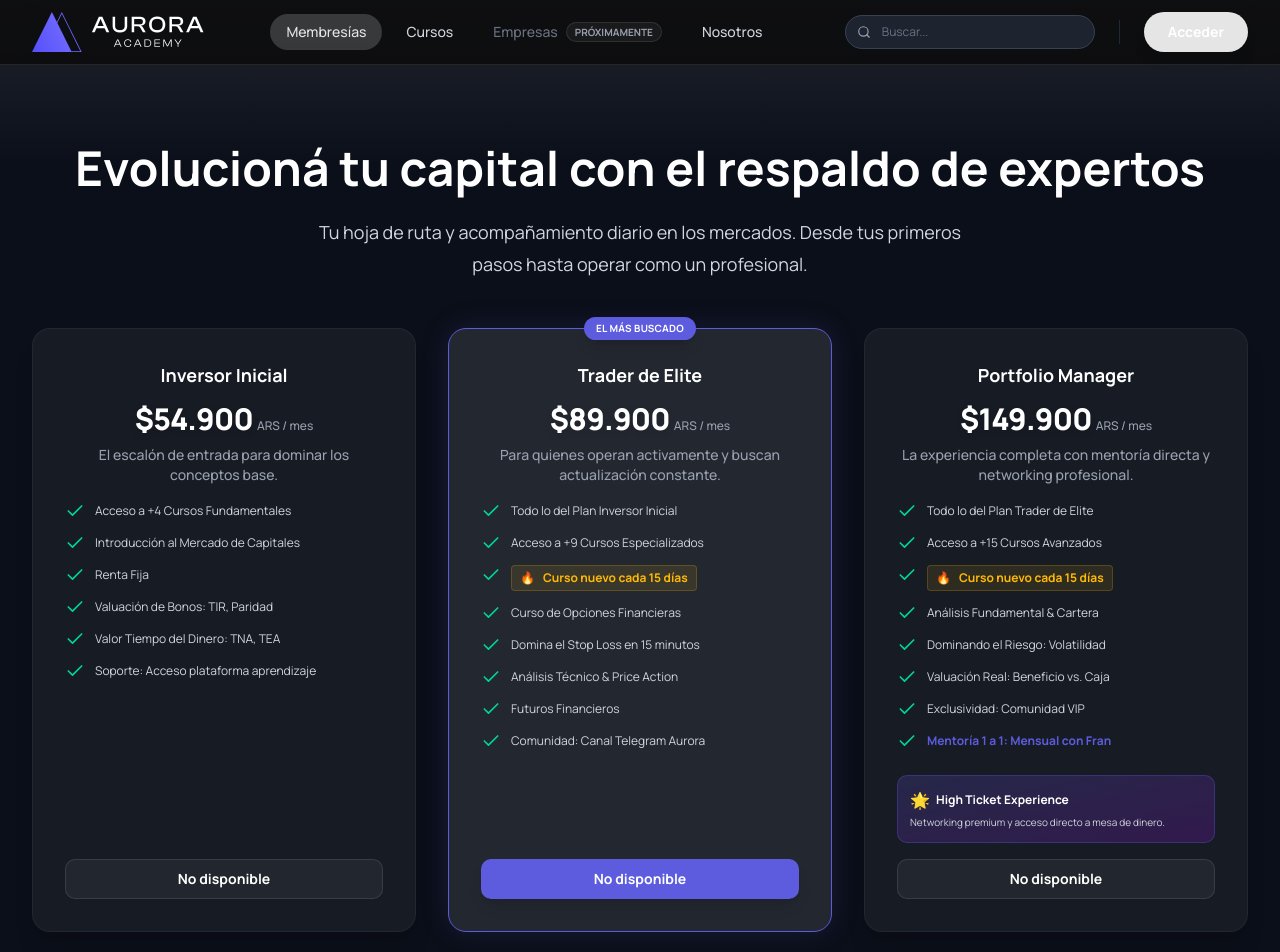
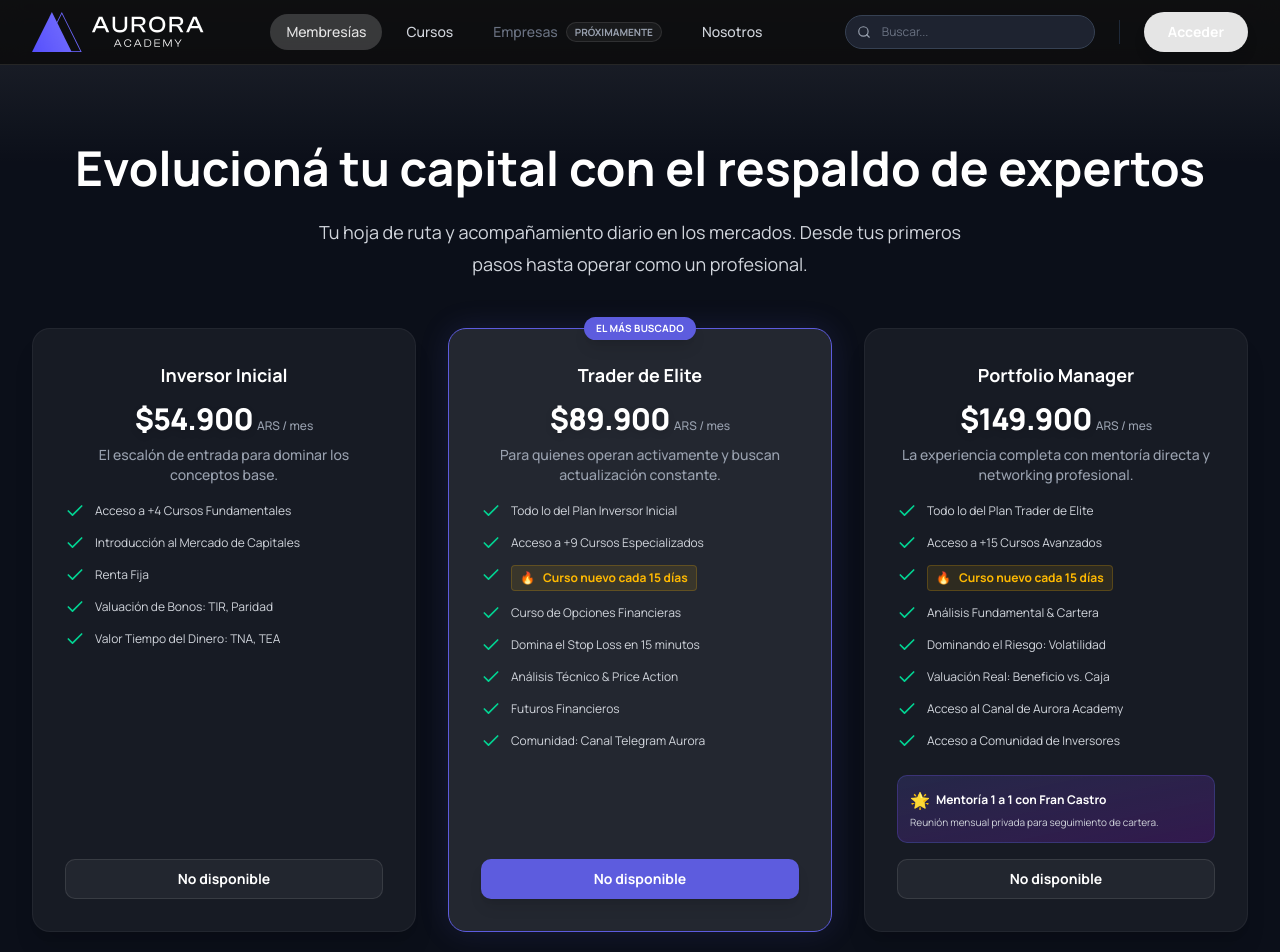
Before and after one commit to castrouxui/aurora-academy, a Next.js app: page /pricing in a window 1280 px wide. Shown: the top 952 px of the page. Built offline with nearby package versions, Linux system fonts and the light colour scheme; no server answers; the database is empty.

Commit message:
Fix: Update Pricing plans (Portfolio features & remove Support from Basic)

```diff
--- a/src/app/pricing/page.tsx
+++ b/src/app/pricing/page.tsx
@@ -91,8 +91,7 @@ export default function PricingPage() {
                                     "Introducción al Mercado de Capitales",
                                     "Renta Fija",
                                     "Valuación de Bonos: TIR, Paridad",
-                                    "Valor Tiempo del Dinero: TNA, TEA",
-                                    "Soporte: Acceso plataforma aprendizaje"
+                                    "Valor Tiempo del Dinero: TNA, TEA"
                                 ],
                                 tag: null,
                                 isRecommended: false
@@ -131,15 +130,15 @@ export default function PricingPage() {
                                     "Análisis Fundamental & Cartera",
                                     "Dominando el Riesgo: Volatilidad",
                                     "Valuación Real: Beneficio vs. Caja",
-                                    "Exclusividad: Comunidad VIP",
-                                    <strong className="text-[#5D5CDE]">Mentoría 1 a 1: Mensual con Fran</strong>
+                                    "Acceso al Canal de Aurora Academy",
+                                    "Acceso a Comunidad de Inversores"
                                 ],
                                 tag: null,
                                 isRecommended: false,
                                 // Special highlight for High Ticket
                                 specialFeature: {
-                                    title: "High Ticket Experience",
-                                    description: "Networking premium y acceso directo a mesa de dinero."
+                                    title: "Mentoría 1 a 1 con Fran Castro",
+                                    description: "Reunión mensual privada para seguimiento de cartera."
                                 }
                             }
                         ].map((plan, index) => {
```
